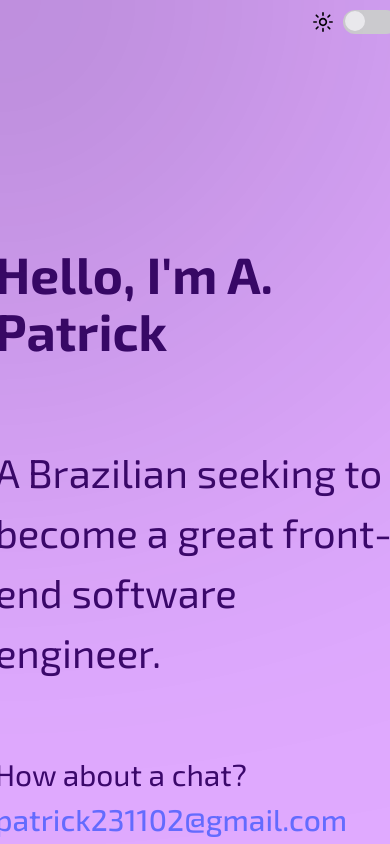
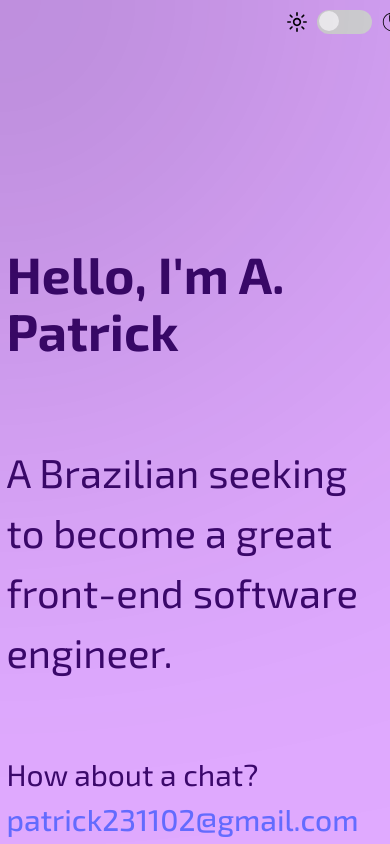
Before and after one commit to HTorike/PortfolioV1, a React (Vite) app: page / in a window 390 px wide. Shown: the top 844 px of the page. Built offline with nearby package versions, Linux system fonts and the light colour scheme.

Commit message:
Responsiveness correction

```diff
--- a/src/App.css
+++ b/src/App.css
@@ -243,10 +243,18 @@ body {
 }
 
 @media (max-width: 600px) {
+
+  .header {
+    display: flex;
+    justify-content: center;
+  }
+
   .headerContent {
+    display: flex;
     flex-direction: column;
     align-items: flex-end;
     padding: 10px;
+    width: 90%;
   }
   .introSection {
     padding: 3em 2em;
@@ -271,4 +279,25 @@ body {
     font-size: 14px;
   }
 
+  .ProjectsTitle {
+    padding: 0 1em;
+  }
+
+  .ProjectsContainer ul {
+    padding-right: 1em;
+  }
+
+  .ProjectsSec1 {
+    display: flex;
+    justify-content: center;
+  }
+
+  .ProjectsContainer {
+    width: 100%;
+  }
+
+  .footerText p {
+    font-size: 15px;
+  }
+
 }
```
